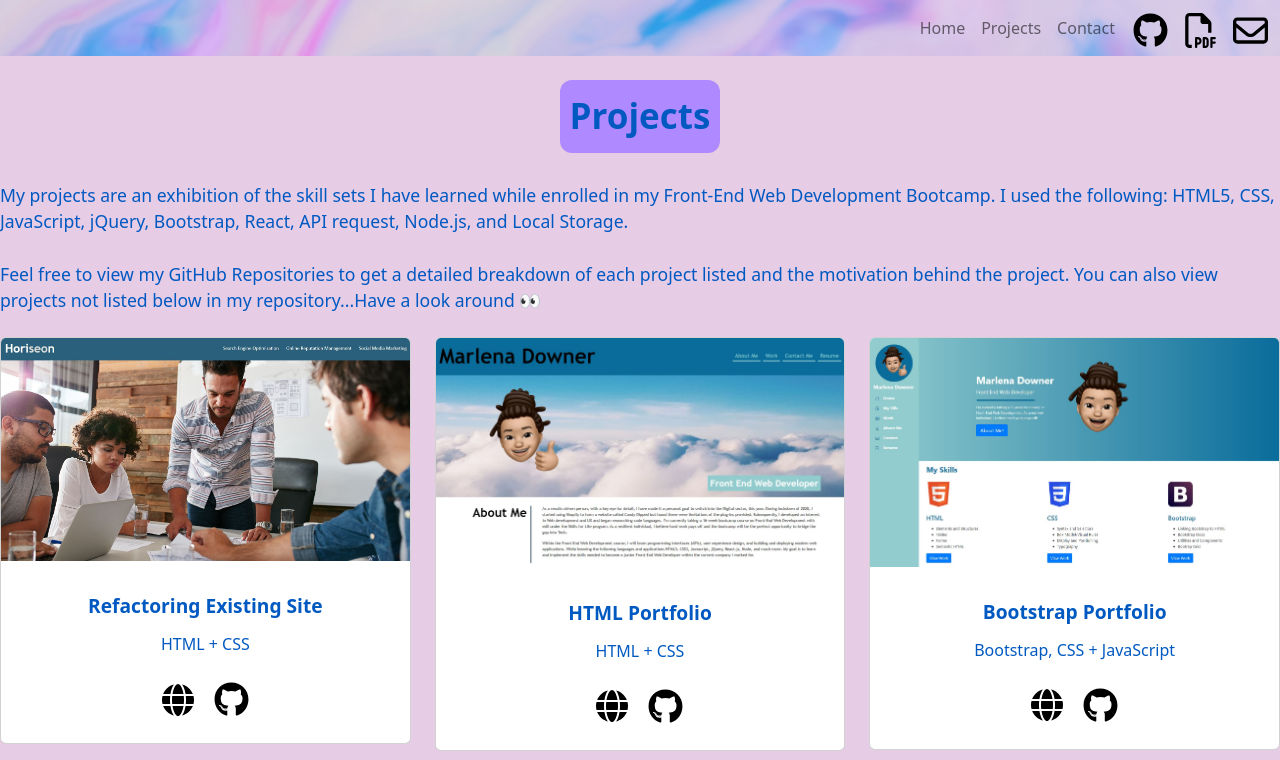
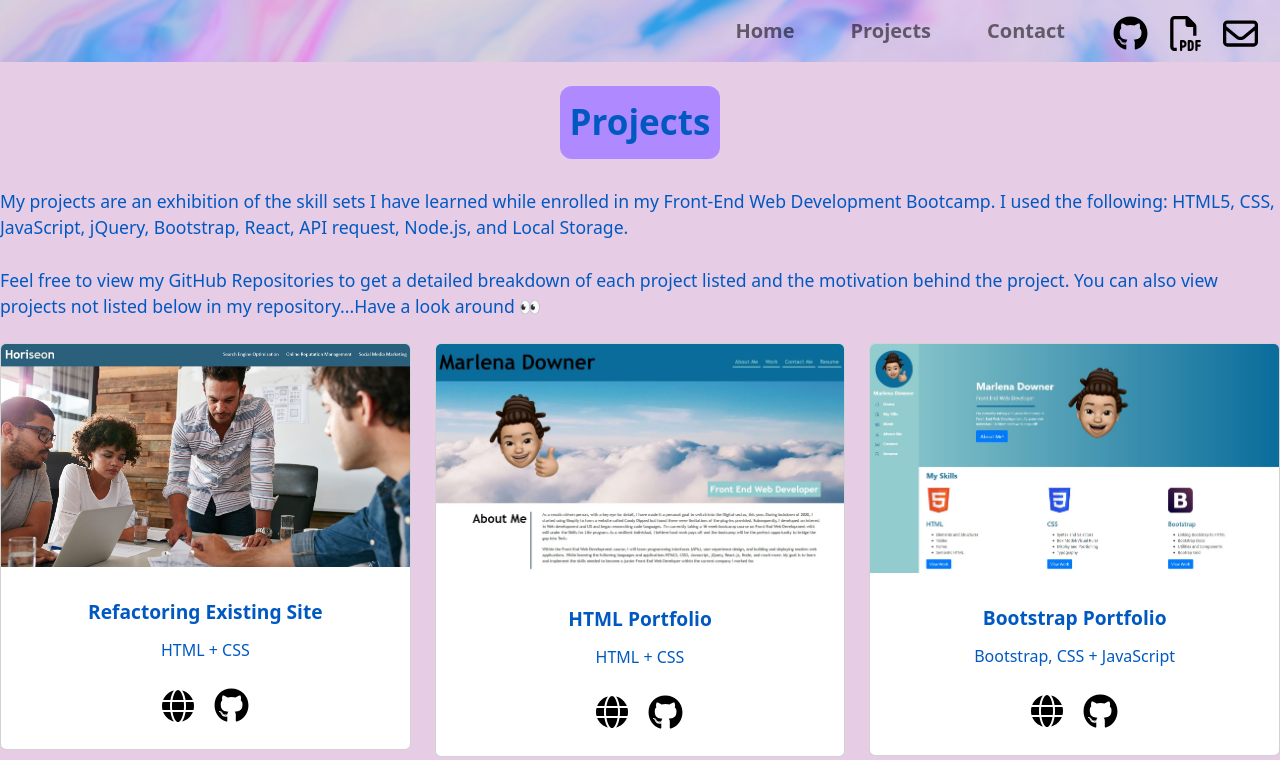
Before and after one commit to MarlenaDowner/my-react-portfolio, a React (Create React App) app: page /projects in a window 1280 px wide. Shown: the top 760 px of the page. Built offline with nearby package versions, Linux system fonts and the light colour scheme.

Commit message:
added space inbetween header titles, also made font bigger

```diff
--- a/src/index.css
+++ b/src/index.css
@@ -57,28 +57,34 @@ body {
 
 /* ----------------------Nav Bar--------------------- */
 
-
+.nav-item {
+  font-weight: bold;
+  margin-right: 40px;
+  font-size: 20px;
+}
 
 
 .gitnIcon {
   height: 35px;
   width: 35px;
   margin-top: 5px;
-  margin-left: 10px;
 }
 
 .pdf {
   height: 35px;
   width: 35px;
   margin-top: 5px;
-  margin-left: 15px;
+  margin-left: 20px;
 }
 
 .email {
   height: 35px;
   width: 35px;
   margin-top: 5px;
-  margin-left: 15px;
+  margin-left: 20px;
+  margin-right: 10px;
+
+
 }
 
 
```
